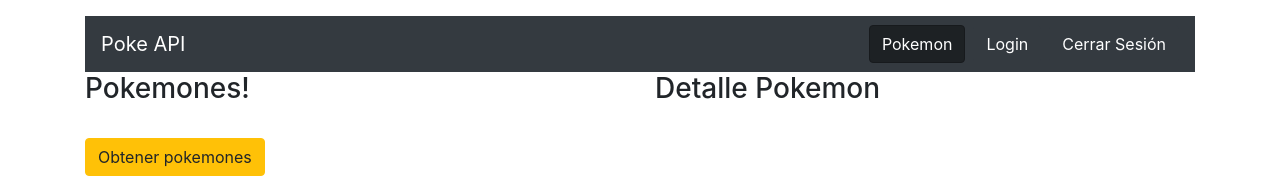
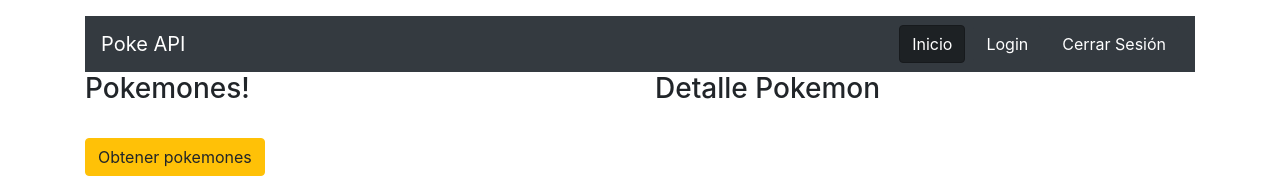
Before and after one commit to Jefh15/fundamentos-redux, a React (Create React App) app: page / in a window 1280 px wide. Shown: the top 178 px of the page. Built offline with nearby package versions, Linux system fonts and the light colour scheme; no server answers.

Commit message:
Corrijo el Navbar.jsx

```diff
--- a/src/components/Navbar.jsx
+++ b/src/components/Navbar.jsx
@@ -1,4 +1,5 @@
 import React from 'react'
+// para poder hacer las rutas y redirigir
 import { Link, NavLink } from 'react-router-dom'
 
 const Navbar = () => {
@@ -6,21 +7,27 @@ const Navbar = () => {
         <div className="navbar navbar-dark bg-dark">
             {/* para poder moverme a ese link, dando clic al nombre */}
             <Link
+                // envienos a la pagina de inicio
                 to="/"
                 className="navbar-brand">Poke API</Link>
 
             <div>
                 <div className="d-flex">
+                    {/* NavLink --> para pintar la clase active */}
                     <NavLink
                         className="btn btn-dark mr-2"
+                        // envianos al inicio o ruta raiz
                         to="/"
+                        // con el exact --> coloca el active cuando este en la ruta
                         exact
                     >
-                        Pokemon
+                        Inicio
                     </NavLink>
                     <NavLink
                         className="btn btn-dark mr-2"
+                        // envianos al login
                         to="/login"
+                        // con el exact --> coloca el active cuando este en la ruta
                         exact
                     >
                         Login
```
